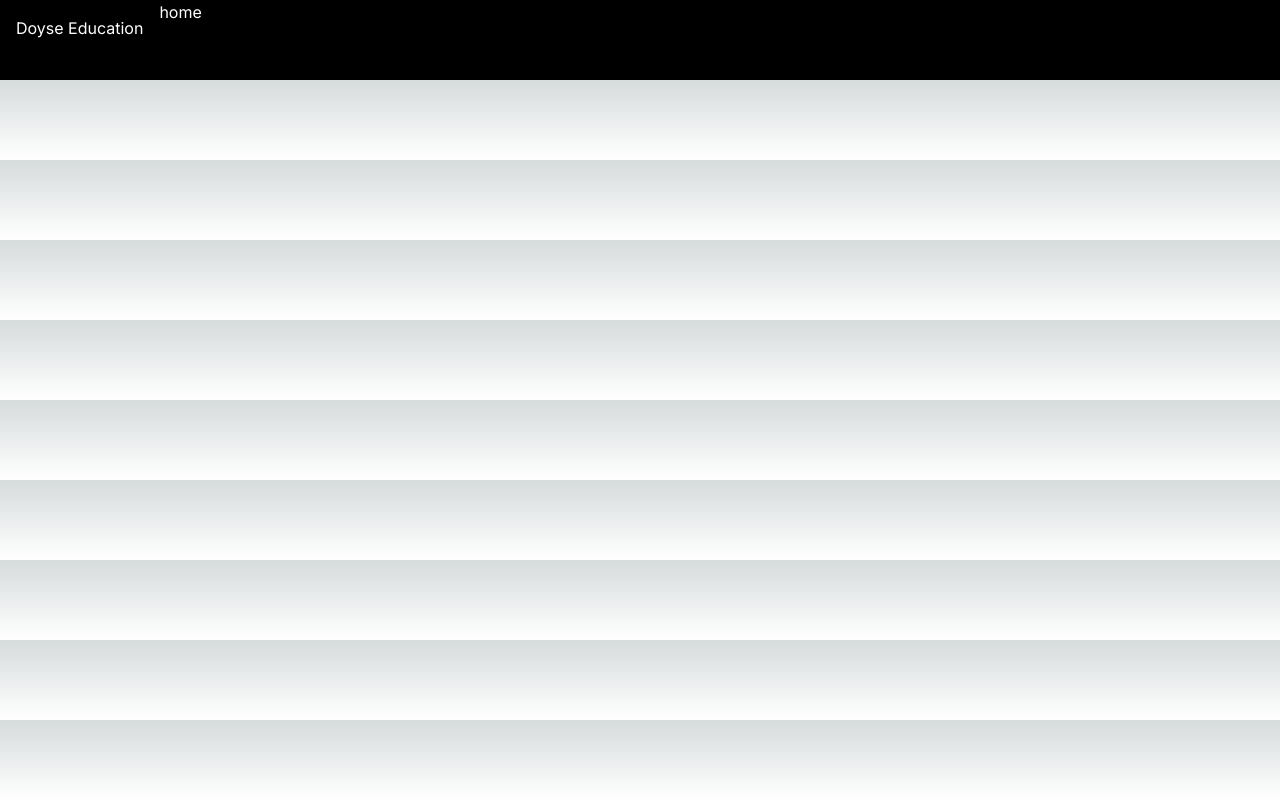
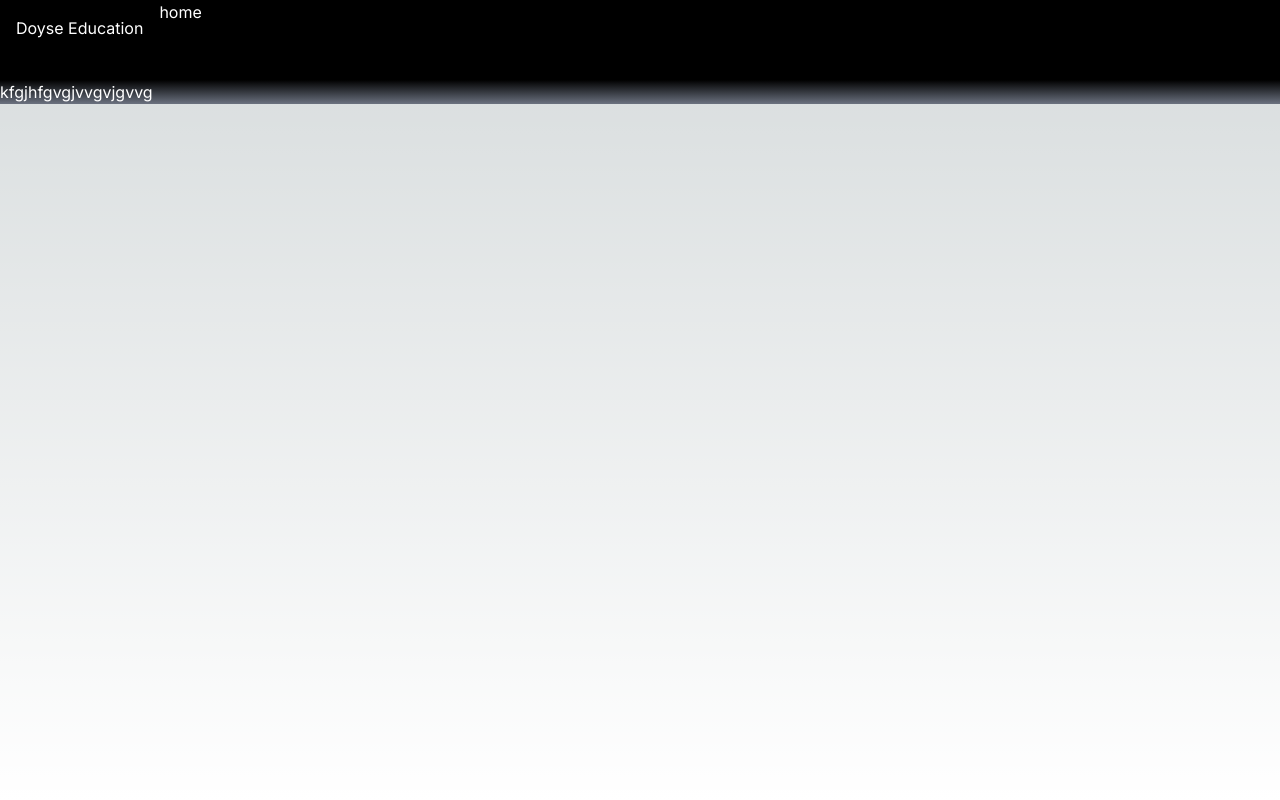
Before and after one commit to Adebozz/my-app, a Next.js app: page / in a window 1280 px wide. Built offline with nearby package versions, Linux system fonts and the light colour scheme.

Commit message:
First commit

```diff
--- /dev/null
+++ b/src/app/components/Homes.js
@@ -0,0 +1,18 @@
+import React from "react";
+
+const Homes = () => {
+  return (
+    <div
+      name="home"
+      className="flex w-full min-h-screen5678 bg-gradient-to-b from-black to-gray-500"
+    >
+      <div className="w-full h-full text-white">
+        <div>
+          <p className="text-white"> kfgjhfgvgjvvgvjgvvg</p>
+        </div>
+      </div>
+    </div>
+  );
+};
+
+export default Homes;
--- a/src/app/page.js
+++ b/src/app/page.js
@@ -1,10 +1,13 @@
-import Image from 'next/image'
-import Navbar from './components/Navbar'
+import Image from "next/image";
+import Navbar from "./components/Navbar";
+import Homes from "./components/Homes";
 
 export default function Home() {
   return (
-    // <main className="flex min-h-screen flex-col items-center justify-between p-24">
-     <Navbar />
-    // </main>
-  )
+    <main className="flex min-h-screen flex-col">
+      <Navbar />
+      <Homes />
+    </main>
+
+  );
 }
```
